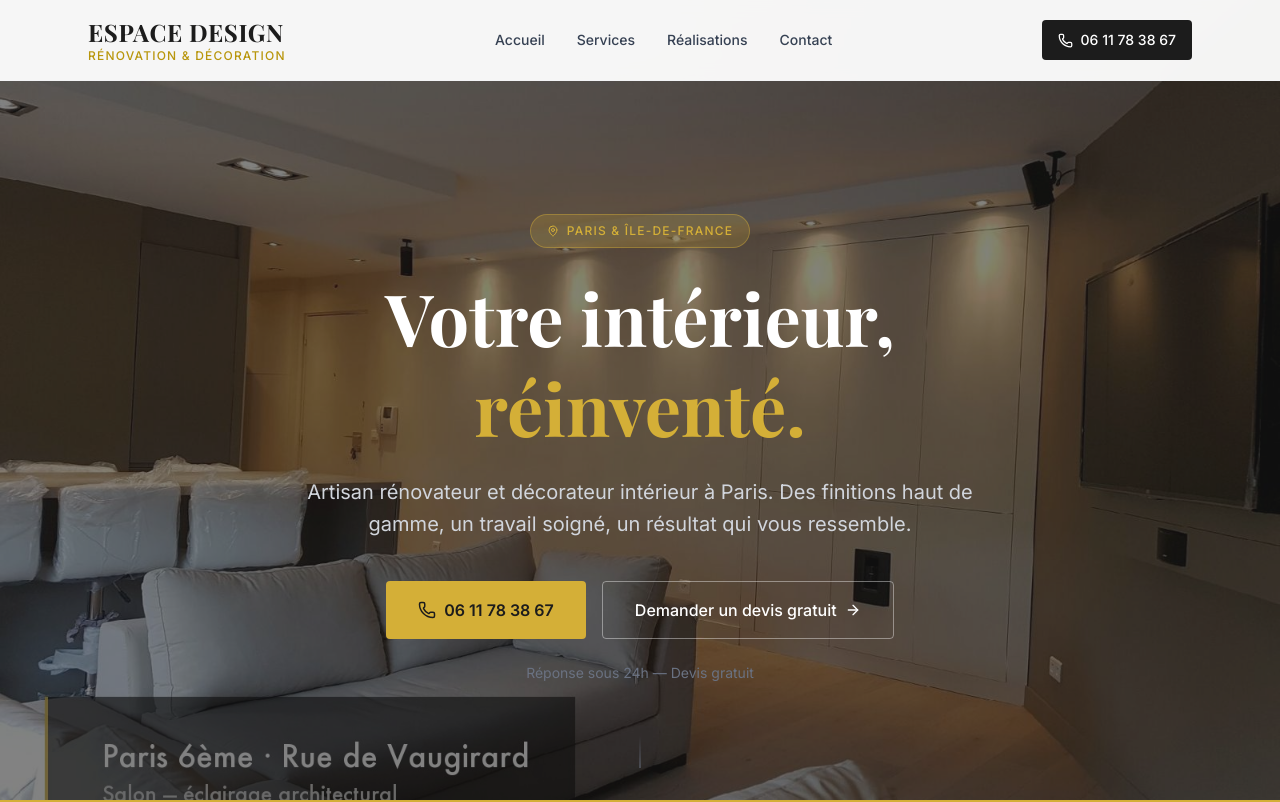
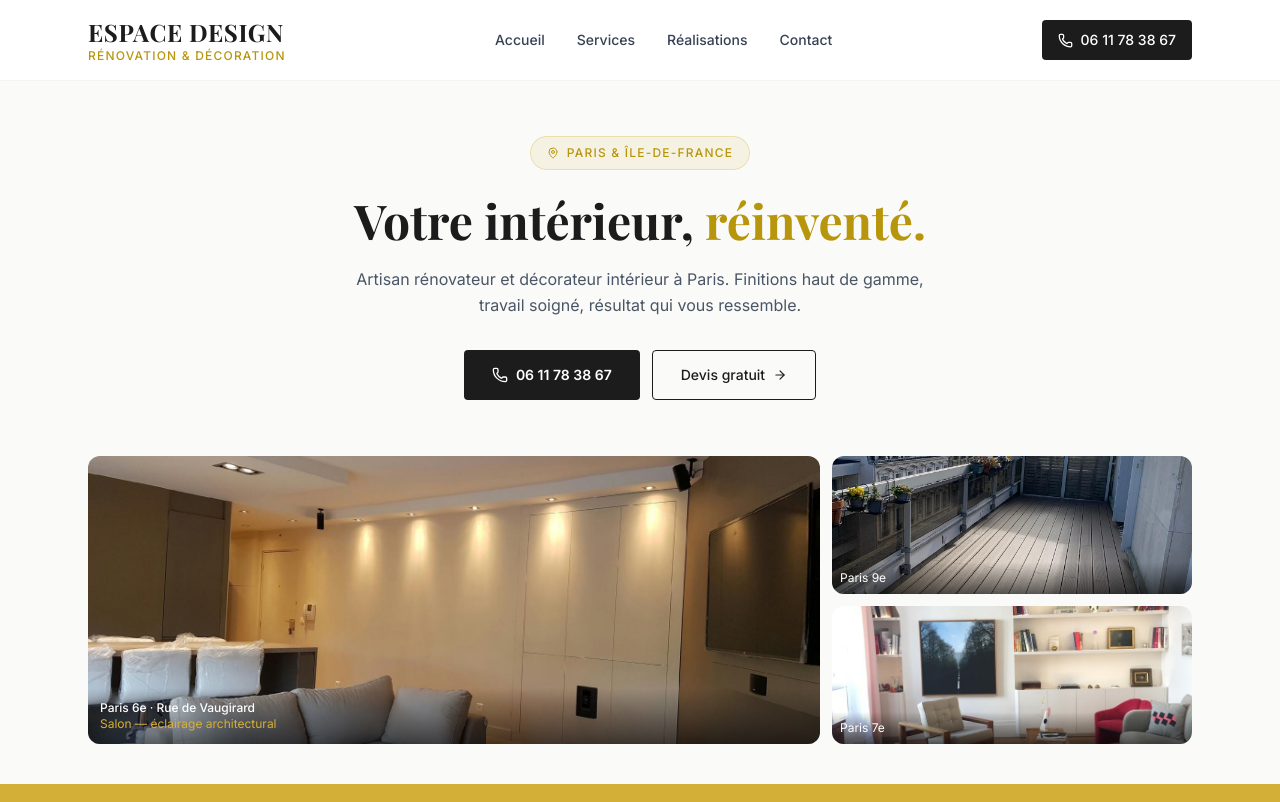
Before and after one commit to antoineillouz77-a11y/espace-design, a Next.js app: page / in a window 1280 px wide. Shown: the top 802 px of the page. Built offline with nearby package versions, Linux system fonts and the light colour scheme.

Commit message:
Refonte hero : layout split photos + texte compact, suppression plein écran

```diff
--- a/src/app/page.tsx
+++ b/src/app/page.tsx
@@ -53,53 +53,83 @@ const temoignages = [
 export default function HomePage() {
   return (
     <>
-      {/* Hero */}
-      <section className="relative min-h-screen flex items-center justify-center overflow-hidden">
-        <div className="absolute inset-0 bg-[#1C1C1C]" aria-hidden="true" />
-        <Image
-          src="/images/hero.jpg"
-          alt="Rénovation salon Paris — Espace Design"
-          fill
-          className="object-cover object-center opacity-45"
-          priority
-          sizes="100vw"
-        />
-
-        <div className="relative z-10 text-center px-4 sm:px-6 max-w-4xl mx-auto pt-24">
-          <div className="inline-flex items-center gap-2 bg-[#D4AF37]/20 border border-[#D4AF37]/40 text-[#D4AF37] text-xs font-medium tracking-widest uppercase px-4 py-2 rounded-full mb-6">
+      {/* Hero — split layout */}
+      <section className="pt-16 sm:pt-20 bg-[#FAFAF8]">
+        <div className="max-w-6xl mx-auto px-4 sm:px-6">
+          {/* Texte intro */}
+          <div className="text-center py-10 sm:py-14">
+            <div className="inline-flex items-center gap-2 bg-[#D4AF37]/10 border border-[#D4AF37]/30 text-[#B8960C] text-xs font-medium tracking-widest uppercase px-4 py-2 rounded-full mb-5">
               <MapPin size={12} />
               Paris & Île-de-France
             </div>
-          <h1 className="font-display text-4xl sm:text-6xl lg:text-7xl font-bold text-white leading-tight mb-6">
+            <h1 className="font-display text-3xl sm:text-5xl font-bold text-[#1C1C1C] leading-tight mb-4">
               Votre intérieur,{' '}
-            <span className="text-[#D4AF37]">réinventé.</span>
+              <span className="text-[#B8960C]">réinventé.</span>
             </h1>
-          <p className="text-lg sm:text-xl text-gray-300 max-w-2xl mx-auto mb-10 leading-relaxed">
-            Artisan rénovateur et décorateur intérieur à Paris. Des finitions
-            haut de gamme, un travail soigné, un résultat qui vous ressemble.
+            <p className="text-gray-600 max-w-xl mx-auto text-sm sm:text-base mb-8 leading-relaxed">
+              Artisan rénovateur et décorateur intérieur à Paris.
+              Finitions haut de gamme, travail soigné, résultat qui vous ressemble.
             </p>
-          <div className="flex flex-col sm:flex-row gap-4 justify-center">
+            <div className="flex flex-col sm:flex-row gap-3 justify-center">
               <a
                 href="tel:+33611783867"
-              className="flex items-center justify-center gap-2 bg-[#D4AF37] text-[#1C1C1C] px-8 py-4 rounded font-semibold text-base hover:bg-[#c9a030] transition-colors"
+                className="flex items-center justify-center gap-2 bg-[#1C1C1C] text-white px-7 py-3.5 rounded font-semibold text-sm hover:bg-[#B8960C] transition-colors"
               >
-              <Phone size={18} />
+                <Phone size={16} />
                 06 11 78 38 67
               </a>
               <Link
                 href="/contact"
-              className="flex items-center justify-center gap-2 border border-white/40 text-white px-8 py-4 rounded font-medium text-base hover:bg-white/10 transition-colors"
+                className="flex items-center justify-center gap-2 border border-[#1C1C1C] text-[#1C1C1C] px-7 py-3.5 rounded font-medium text-sm hover:bg-[#1C1C1C] hover:text-white transition-colors"
               >
-              Demander un devis gratuit
-              <ArrowRight size={16} />
+                Devis gratuit <ArrowRight size={14} />
               </Link>
             </div>
-          <p className="text-gray-500 text-sm mt-6">Réponse sous 24h — Devis gratuit</p>
           </div>
 
-        {/* Scroll indicator */}
-        <div className="absolute bottom-8 left-1/2 -translate-x-1/2 flex flex-col items-center gap-2 text-gray-500">
-          <div className="w-px h-8 bg-gradient-to-b from-transparent to-gray-500" />
+          {/* Grille photos hero — 3 photos côte à côte */}
+          <div className="grid grid-cols-3 gap-2 sm:gap-3 pb-10">
+            <div className="relative rounded-xl overflow-hidden h-48 sm:h-72 col-span-2">
+              <Image
+                src="/images/hero.jpg"
+                alt="Salon rénovation Paris — Espace Design"
+                fill
+                className="object-cover object-center"
+                priority
+                sizes="(max-width: 640px) 66vw, 50vw"
+              />
+              <div className="absolute bottom-0 left-0 right-0 p-3 bg-gradient-to-t from-black/60 to-transparent">
+                <p className="text-white text-xs font-medium">Paris 6e · Rue de Vaugirard</p>
+                <p className="text-[#D4AF37] text-xs">Salon — éclairage architectural</p>
+              </div>
+            </div>
+            <div className="flex flex-col gap-2 sm:gap-3">
+              <div className="relative rounded-xl overflow-hidden flex-1">
+                <Image
+                  src="/images/realisations/04-terrasse-vue-paris.jpg"
+                  alt="Terrasse Paris 9e — Espace Design"
+                  fill
+                  className="object-cover object-center"
+                  sizes="(max-width: 640px) 33vw, 25vw"
+                />
+                <div className="absolute bottom-0 left-0 right-0 p-2 bg-gradient-to-t from-black/60 to-transparent">
+                  <p className="text-white text-xs hidden sm:block">Paris 9e</p>
+                </div>
+              </div>
+              <div className="relative rounded-xl overflow-hidden flex-1">
+                <Image
+                  src="/images/realisations/01-salon-parisien-bibliotheque.jpg"
+                  alt="Bibliothèque sur-mesure Paris — Espace Design"
+                  fill
+                  className="object-cover object-center"
+                  sizes="(max-width: 640px) 33vw, 25vw"
+                />
+                <div className="absolute bottom-0 left-0 right-0 p-2 bg-gradient-to-t from-black/60 to-transparent">
+                  <p className="text-white text-xs hidden sm:block">Paris 7e</p>
+                </div>
+              </div>
+            </div>
+          </div>
         </div>
       </section>
 
```
Also changed, not shown: public/images/hero.jpg. Lines whose indentation alone changed are shown as unchanged.
